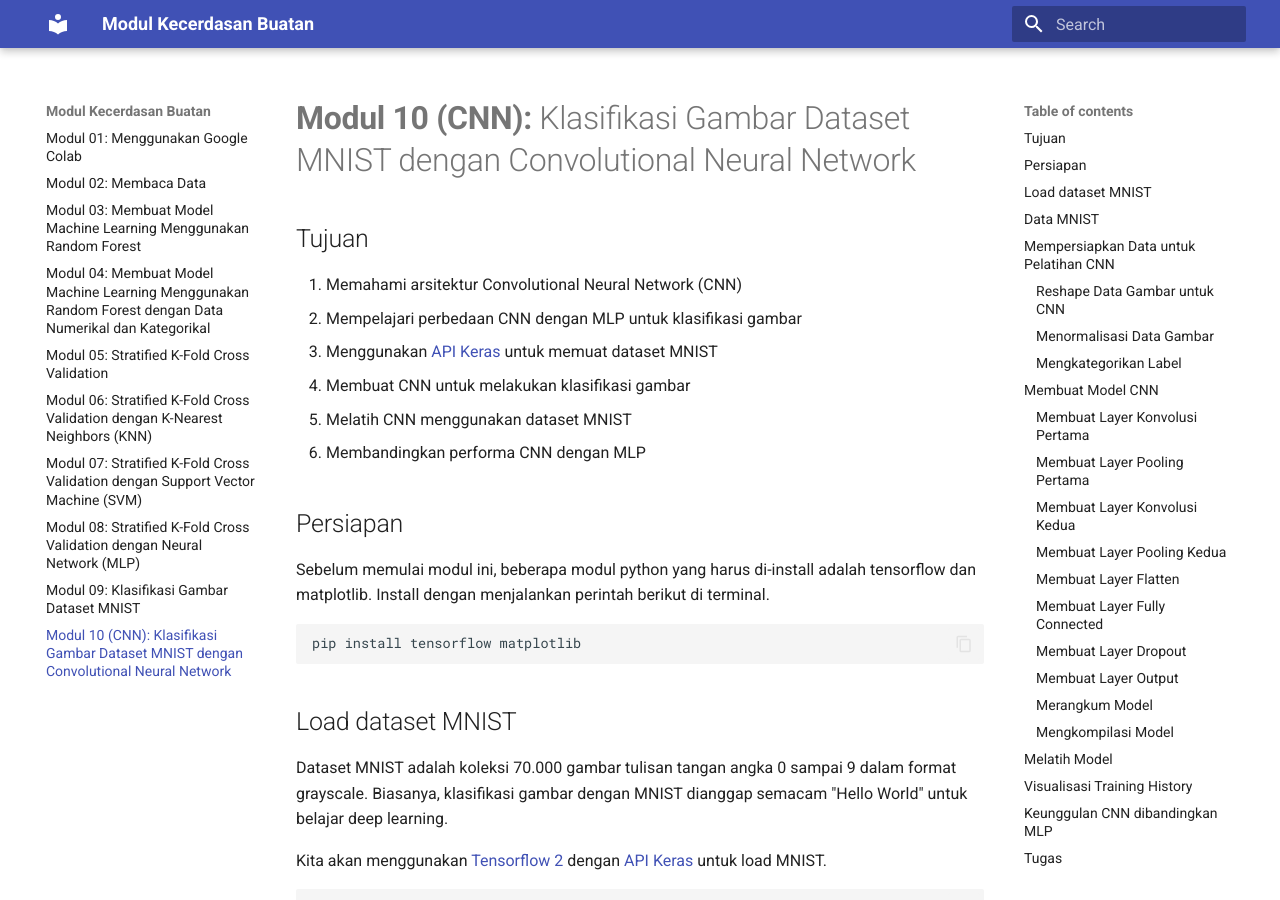
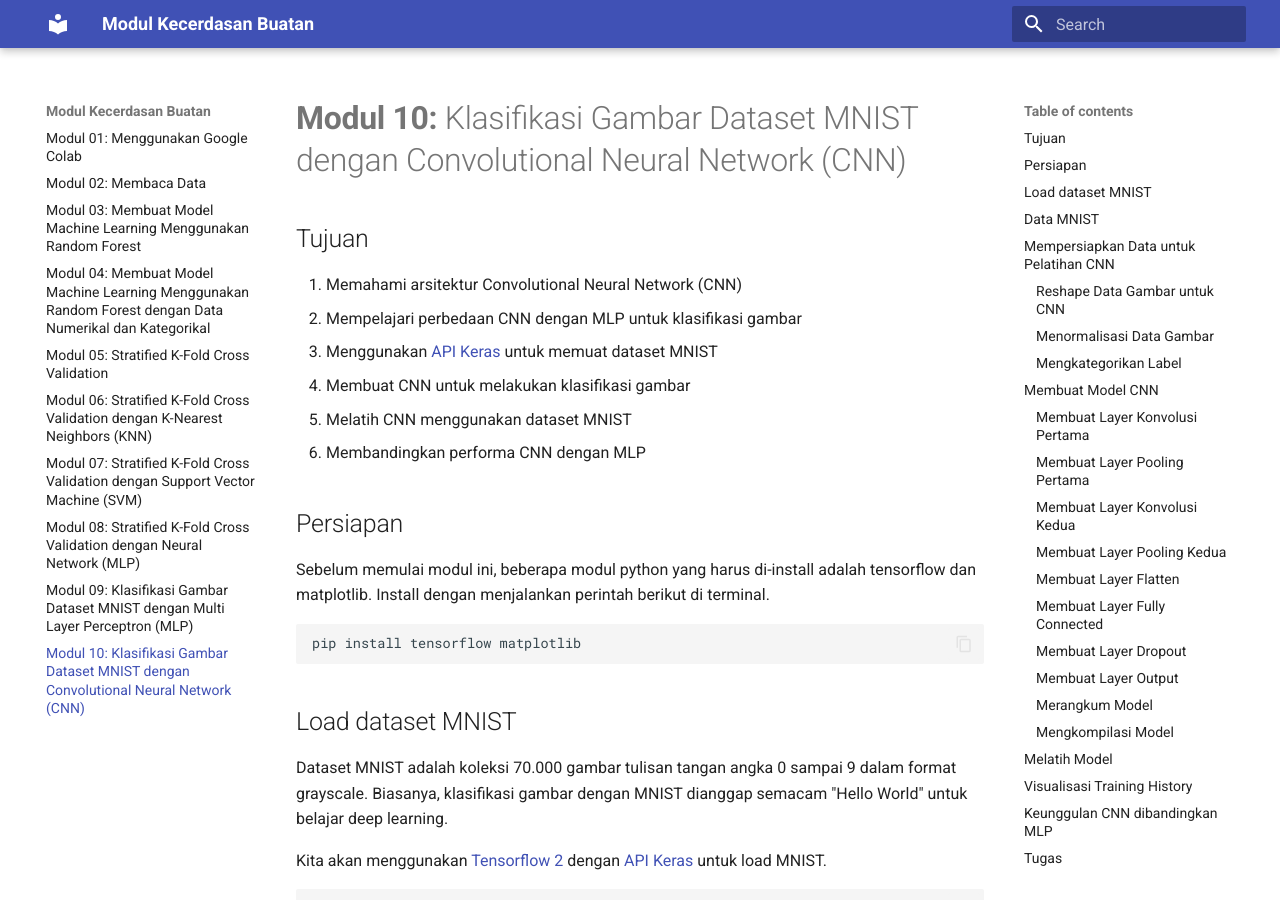
Before and after one commit to ismailrusli/modul_ai, an MkDocs documentation site: the page built from docs/modul10.md, in a window 1280 px wide and 900 px high. Built offline with MkDocs 1.6.1 and Material for MkDocs 9.7.7, drawn with Linux system fonts in a browser that asks for light colours; some of the changed lines change nothing that is shown; some of the changed text lies outside the part shown.

Commit message:
modul 9 dan 10

```diff
--- a/docs/modul10.md
+++ b/docs/modul10.md
@@ -1,4 +1,4 @@
-# **Modul 10 (CNN):** Klasifikasi Gambar Dataset MNIST dengan Convolutional Neural Network
+# **Modul 10:** Klasifikasi Gambar Dataset MNIST dengan Convolutional Neural Network (CNN)
 
 ## Tujuan
 
@@ -269,15 +269,14 @@
 ## Tugas
 
 1. Lakukan prediksi untuk satu gambar dalam `X_test`, misalnya `X_test[0]`, lalu bandingkan hasilnya dengan `y_test[0]`. Tampilkan gambar yang diprediksi menggunakan matplotlib dan tampilkan probabilitas untuk setiap kelas.
+2. Cari di Internet (atau tanya AI) cara untuk menyimpan/meload model ke file sehingga dapat digunakan berulang-ulang tanpa harus training terlebih dahulu.
+3. Eksperimen dengan arsitektur CNN yang berbeda:
 
-2. Cari di Internet (atau tanya AI) cara untuk menyimpan/meload model ke file sehingga dapat digunakan berulang-ulang tanpa harus training terlebih dahulu.
+    * Tambahkan lebih banyak layer konvolusi
+    * Ubah jumlah filter
+    * Ubah ukuran kernel
+    * Bandingkan akurasi yang dihasilkan
 
-3. Eksperimen dengan arsitektur CNN yang berbeda:
-   - Tambahkan lebih banyak layer konvolusi
-   - Ubah jumlah filter
-   - Ubah ukuran kernel
-   - Bandingkan akurasi yang dihasilkan
+4. Bandingkan waktu training dan akurasi antara model MLP (dari tutorial sebelumnya) dengan model CNN ini. Buat tabel perbandingan hasilnya.
 
-4. Visualisasikan filter/kernel yang dipelajari oleh layer konvolusi pertama untuk melihat fitur apa yang dideteksi oleh CNN.
-
-5. Bandingkan waktu training dan akurasi antara model MLP (dari tutorial sebelumnya) dengan model CNN ini. Buat tabel perbandingan hasilnya.
+<!-- 4. Visualisasikan filter/kernel yang dipelajari oleh layer konvolusi pertama untuk melihat fitur apa yang dideteksi oleh CNN. -->
--- a/docs/modul9.md
+++ b/docs/modul9.md
@@ -1,4 +1,4 @@
-# **Modul 09:** Klasifikasi Gambar Dataset MNIST
+# **Modul 09:** Klasifikasi Gambar Dataset MNIST dengan Multi Layer Perceptron (MLP)
 
 ## Tujuan
 
```
